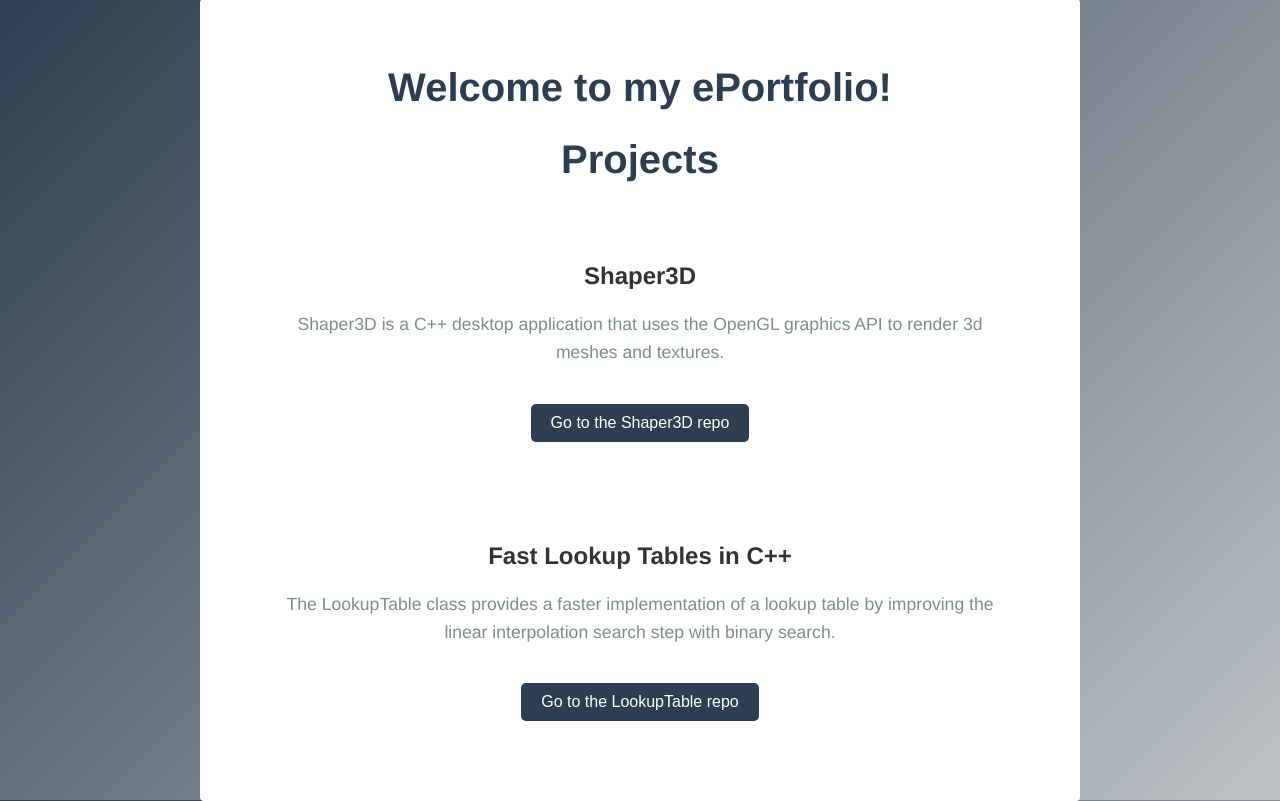
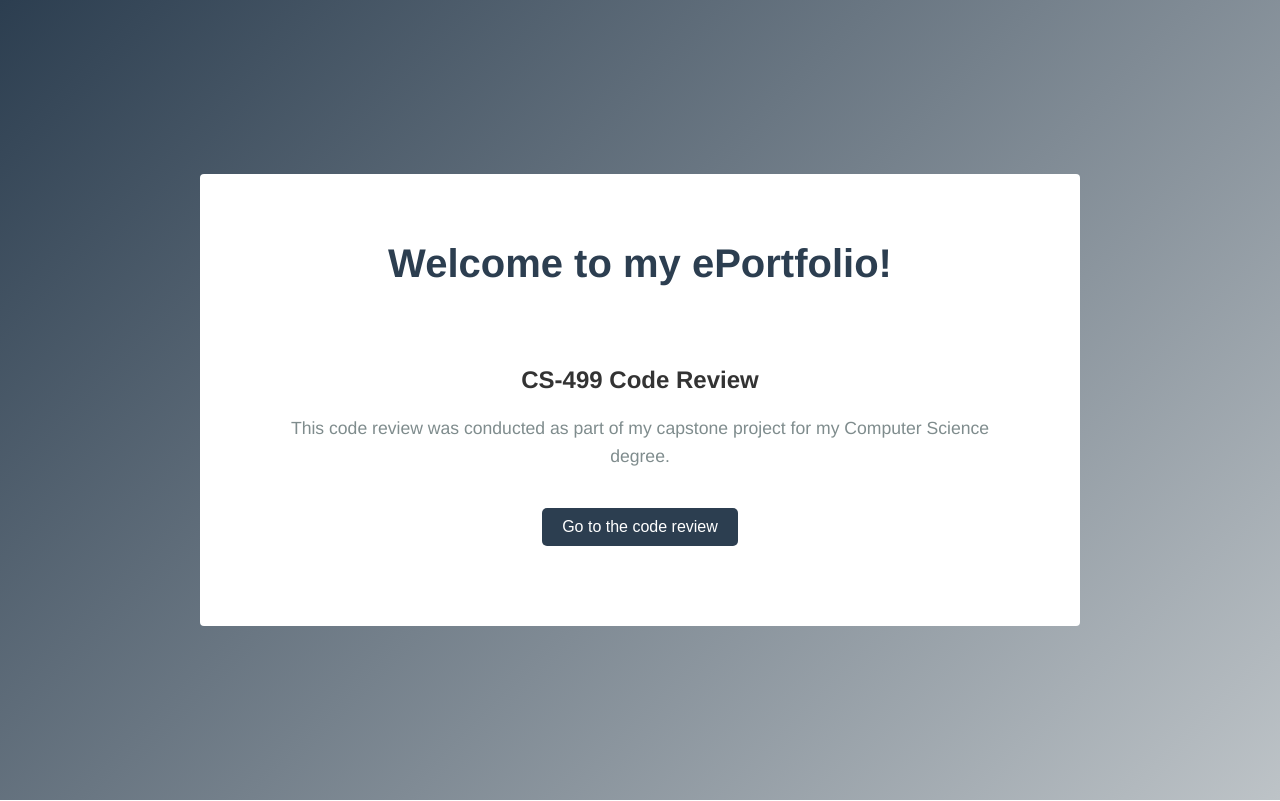
Before and after one commit to mwshaner/mwshaner.github.io, a plain HTML site: page index.html in a window 1280 px wide. Drawn offline with Linux system fonts and the light colour scheme.

Commit message:
Added code review to the site

```diff
--- a/index.html
+++ b/index.html
@@ -9,7 +9,14 @@
 <body>
     <div class="container">
         <h1>Welcome to my ePortfolio!</h1>
-        <h1>Projects</h1>
+        <div class="container">
+            <h2>CS-499 Code Review</h2>
+            <p>This code review was conducted as part of my capstone project for my Computer Science degree.</p>
+            <form action="https://youtu.be/7aRa1gKVARk">
+                <input type="submit" value="Go to the code review"/>
+            </form>
+        </div>
+        <!--
         <div class="container">
             <h2>Shaper3D</h2>
             <p>Shaper3D is a C++ desktop application that uses the OpenGL graphics API to render 3d meshes and textures.</p>
@@ -24,6 +31,7 @@
                 <input type="submit" value="Go to the LookupTable repo"/>
             </form>
         </div>
+        -->
     </div>
 </body>
 
```
